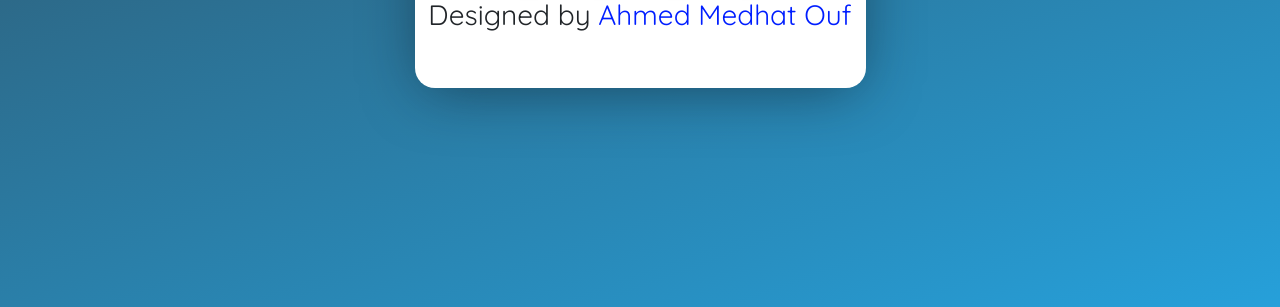
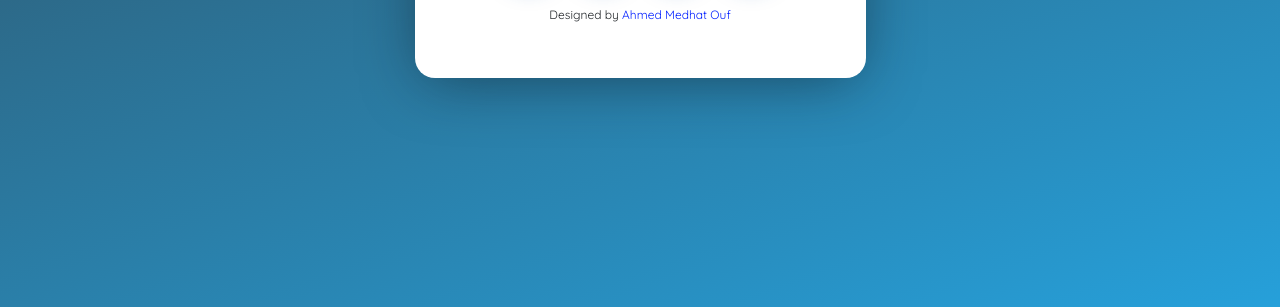
Before and after one commit to AhmedOuf95/MSDBC, a plain HTML site: page index.html in a window 1280 px wide. Shown: the part 493-800 px from the top of the page. Drawn offline with nearby package versions, Linux system fonts and the light colour scheme.

Commit message:
Add files via upload

```diff
--- a/CSS/Styles.css
+++ b/CSS/Styles.css
@@ -16,6 +16,10 @@ body {
 
 .f-24{
     font-size: 24px;
+}
+
+.f-12{
+    font-size: 12px;
 }
 
 .box{
```
